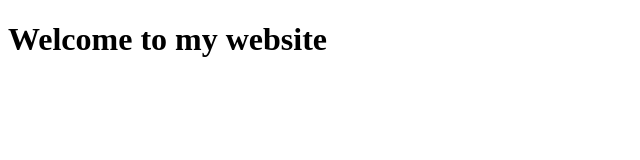
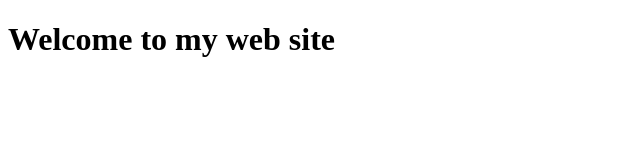
Before and after one commit to uhDill/uhDill.github.io, a plain HTML site: page index.html in a window 1280 px wide. Shown: the full height of the page, 0-640 px from the left. Drawn offline with Linux system fonts and the light colour scheme.

Commit message:
add index.html

```diff
--- a/index.html
+++ b/index.html
@@ -7,6 +7,6 @@
 </headd>
 
 <body>
-    <h1>Welcome to my website</h1>
+    <h1>Welcome to my web site</h1>
 </body>
 </html>
```
